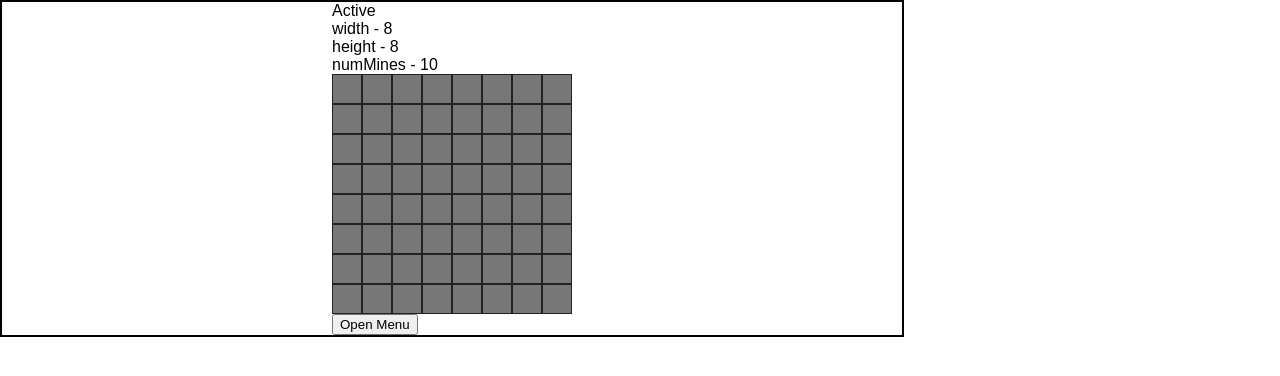
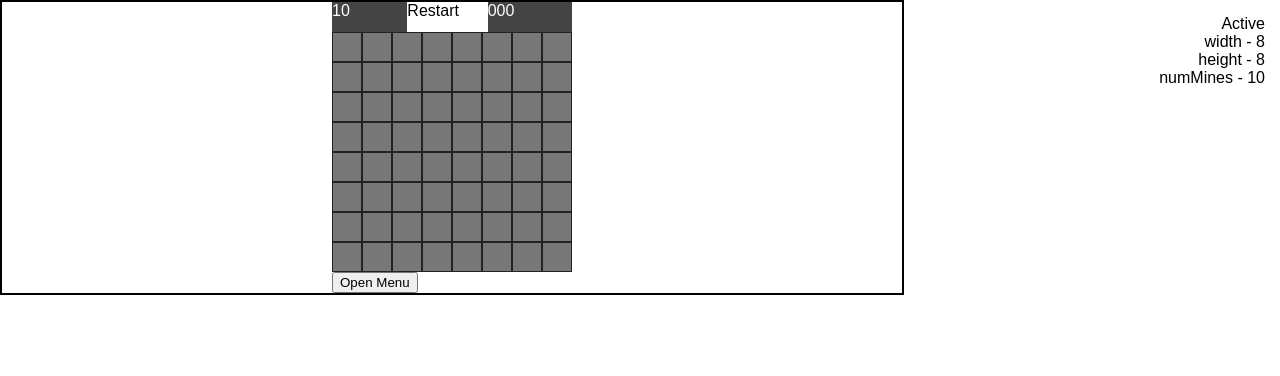
Before and after one commit to dalevfenton/minesweeper, a React (Create React App) app: page / in a window 1280 px wide. Both pictures are taken after a click on the item "Beginner". Shown: the top 376 px of the page. Built offline with nearby package versions, Linux system fonts and the light colour scheme.

Commit message:
adding timer, reset, and minecounter

```diff
--- a/src/App.css
+++ b/src/App.css
@@ -41,6 +41,13 @@ ul {
   border: 1px solid white;
 }
 
+.debug {
+  position: absolute;
+  top: 0;
+  right: 0;
+  padding: 15px;
+  text-align: right;
+}
 .GameBoard {
   margin: 0 auto;
 }
@@ -64,3 +71,29 @@ ul {
 .FlaggedCell {
   background: #ff2222;
 }
+
+.MouseDownCell {
+
+}
+
+.BoardMeta {
+  display: flex;
+  flex-direction: row;
+  text-align: center;
+}
+
+.MineCounter, .RestartButton, .Timer {
+  height: 30px;
+  display: inline-flex;
+  text-align: center;
+}
+
+.MineCounter, .Timer {
+  flex-grow: 2;
+  background: #444;
+  color: #fff;
+}
+
+.RestartButton {
+  flex-grow: 1;
+}
--- a/src/App.js
+++ b/src/App.js
@@ -13,8 +13,6 @@ class App extends Component {
       width: null,
       height: null,
       numMines: null,
-      cells: null,
-      time: null,
     }
   }
 
--- a/src/components/cell.js
+++ b/src/components/cell.js
@@ -83,11 +83,9 @@ class Cell extends Component {
 
   fastClear(e){
     e.preventDefault();
-    console.log('fastClear called');
     if(this.props.data.status !== "show"){
       return;
     }
-    console.log('fastClear calling doubleClickCell');
     this.props.doubleClickCell(this.props.index);
   }
 
--- a/src/components/gameboard.js
+++ b/src/components/gameboard.js
@@ -17,19 +17,27 @@ const cellRefs = [
 class GameBoard extends Component {
   constructor (props){
     super(props)
+    this.isWin = this.isWin.bind(this)
+    this.isLoss = this.isLoss.bind(this)
+    this.handleCellClick = this.handleCellClick.bind(this)
+    this.handleReset = this.handleReset.bind(this)
     this.showCell = this.showCell.bind(this)
     this.flagCell = this.flagCell.bind(this)
     this.doubleClickCell = this.doubleClickCell.bind(this)
     this.clearCell = this.clearCell.bind(this)
     this.clearCells = this.clearCells.bind(this)
-    this.isWin = this.isWin.bind(this)
-    this.isLoss = this.isLoss.bind(this)
     this.getCells = this.getCells.bind(this)
+    this.countMines = this.countMines.bind(this)
     this.startAtZero = this.startAtZero.bind(this)
+    this.setup = this.setup.bind(this)
+    this.updateTimer = this.updateTimer.bind(this)
     this.state = {
       cells : [],
       status: 'active',
       started: false,
+      timer: null,
+      interval: null,
+      debug: true
     }
   }
 
@@ -43,7 +51,8 @@ class GameBoard extends Component {
     }, []);
 
     if(numLeft.length===this.props.data.numMines ? true : false){
-      this.setState({status: 'win'});
+      clearInterval(this.state.interval);
+      this.setState({status: 'win', interval: null});
       return true;
     }else{
       return false;
@@ -54,7 +63,8 @@ class GameBoard extends Component {
     let cells = this.state.cells;
     if(cells[cellId].isMine){
       //set game to loss
-      this.setState({status: 'loss'});
+      clearInterval(this.state.interval);
+      this.setState({status: 'loss', interval: null});
       return true;
     }else{
       return false;
@@ -75,6 +85,20 @@ class GameBoard extends Component {
       default:
         console.log('handleCellClick did not get a valid clickType');
     }
+  }
+
+  handleReset( e ){
+    if(this.state.interval){
+      clearInterval(this.state.interval);
+    }
+    let cells = this.setup();
+    this.setState({
+      cells : cells,
+      status: 'active',
+      started: false,
+      timer: null,
+      interval: null
+    });
   }
 
   showCell ( cellId ){
@@ -248,10 +272,13 @@ class GameBoard extends Component {
       cells[cellId].status = "show";
       cells = this.clearCells( cellId, cells);
       //reset state and then clear the original cell that was clicked
-      this.setState({ cells: cells, started: true });
+      //set start time so we can diff when we need to
+      let timer = Date.now();
+      let interval = setInterval( this.updateTimer, 1000 );
+      this.setState({ cells: cells, started: true, timer: timer, interval: interval });
   }
 
-  componentWillMount(){
+  setup(){
     const length = this.props.data.width * this.props.data.height;
     let cells = [];
     for(let i = 0; i < length; i++){
@@ -260,28 +287,59 @@ class GameBoard extends Component {
     }
     cells = arrayShuffle(cells);
     cells = this.countMines(cells);
+    return cells;
+  }
+
+  updateTimer(e){
+    this.forceUpdate();
+  }
+
+  componentWillMount(){
+    let cells = this.setup();
     this.setState({ cells: cells });
   }
 
   render(){
-    let cells = this.state.cells.map(function(cell, index){
+    let cells = this.state.cells.map( (cell, index) => {
       return (<Cell data={cell} key={index} index={index}
         showCell={this.showCell} flagCell={this.flagCell}
         doubleClickCell={this.doubleClickCell} gameStatus={this.state.status}
         />);
-    }.bind(this));
+    });
+    console.log(this.state.cells);
+    let mineCount = this.state.cells.reduce( (accum, cell, index) => {
+      if(cell.isMine && cell.status !== 'flagged'){
+        accum++;
+      }
+      return accum;
+    }, 0);
+    let time = "000";
+    if(this.state.started){
+      time =  "000" + String(Math.floor((Date.now() - this.state.timer) / 1000));
+      time = time.slice(-3);
+    }
     let style = {
       width: (30*this.props.data.width) + 'px',
     };
+    let debugStyle = this.state.debug ? {display: "block"} : { display: "none" };
     let status = this.state.status==="active"?"Active":this.state.status.toUpperCase();
     return (
-      <div className="GameBoard" style={style}>
-        <div className="statusMessage">{status}</div>
-        <div>width - {this.props.data.width}</div>
-        <div>height - {this.props.data.height}</div>
-        <div>numMines - {this.props.data.numMines}</div>
-        {cells}
-        <button onClick={this.props.openMenu}>Open Menu</button>
+      <div>
+        <div className="GameBoard" style={style}>
+          <div className="BoardMeta">
+            <div className="MineCounter">{mineCount}</div>
+            <div className="RestartButton">Restart</div>
+            <div className="Timer">{time}</div>
+          </div>
+          {cells}
+          <button onClick={this.props.openMenu}>Open Menu</button>
+        </div>
+       <div className="debug" style={debugStyle}>
+         <div className="statusMessage">{status}</div>
+         <div>width - {this.props.data.width}</div>
+         <div>height - {this.props.data.height}</div>
+         <div>numMines - {this.props.data.numMines}</div>
+       </div>
       </div>
     );
   }
```
